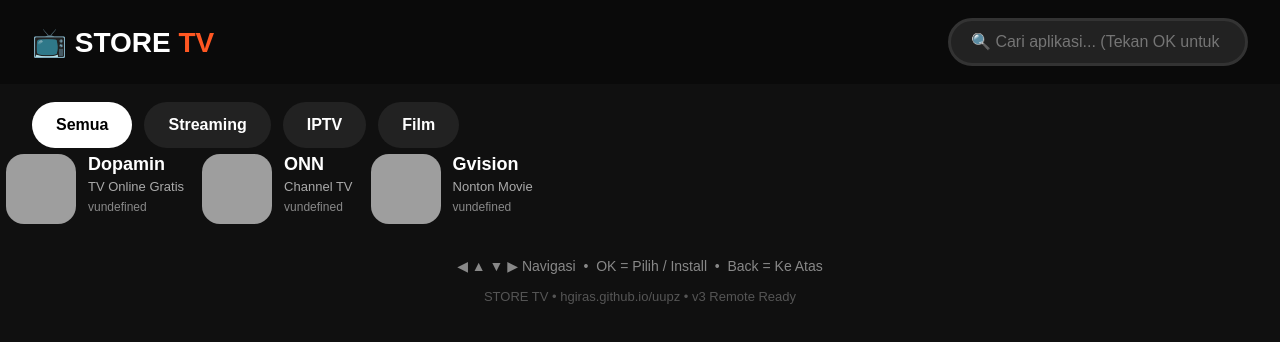
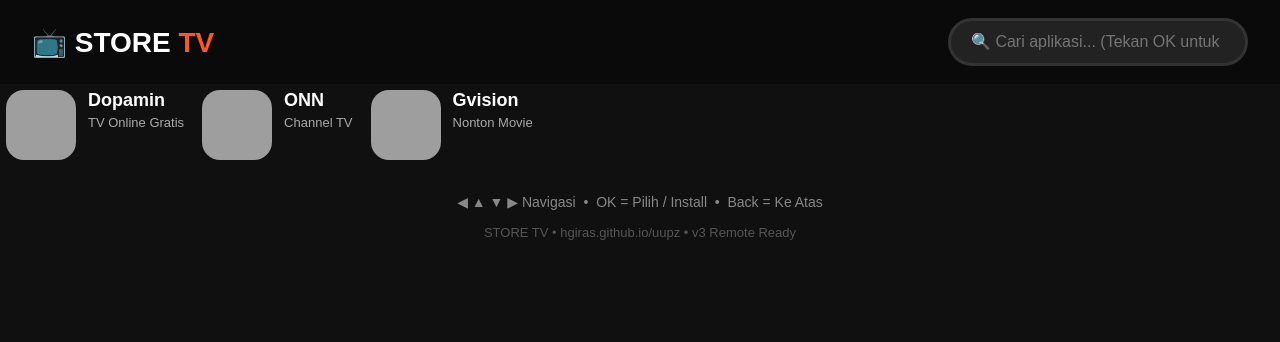
Before and after one commit to balisetyobalinese/UUPZ, a plain HTML site: page index.html in a window 1280 px wide. Drawn offline with Linux system fonts and the light colour scheme; grey boxes are pictures that could not be loaded.

Commit message:
Update index.html

```diff
--- a/index.html
+++ b/index.html
@@ -44,13 +44,6 @@
   <input class="search focusable" id="search" placeholder="🔍 Cari aplikasi... (Tekan OK untuk ketik)" tabindex="0">
 </div>
 
-<div class="cats" id="cats">
-  <button class="cat focusable active" data-cat="all" tabindex="0">Semua</button>
-  <button class="cat focusable" data-cat="streaming" tabindex="0">Streaming</button>
-  <button class="cat focusable" data-cat="iptv" tabindex="0">IPTV</button>
-  <button class="cat focusable" data-cat="film" tabindex="0">Film</button>
-</div>
-
 <div class="row" id="list">Loading...</div>
 
 <div class="hint">◀ ▲ ▼ ▶ Navigasi &nbsp;•&nbsp; OK = Pilih / Install &nbsp;•&nbsp; Back = Ke Atas</div>
@@ -66,7 +59,7 @@ function render(apps, elId){
     const div = document.createElement('div');
     div.className='card focusable';
     div.tabIndex=0;
-    div.innerHTML=`<img src="${app.icon}" onerror="this.src='https://via.placeholder.com/110'" class="card-logo"><div class="card-info"><h3>${app.nama}</h3><p>${app.deskripsi}</p><div class="meta">v${app.version}</div></div>`;
+    div.innerHTML=`<img src="${app.icon}" onerror="this.src='https://via.placeholder.com/110'" class="card-logo"><div class="card-info"><h3>${app.nama}</h3><p>${app.deskripsi}</p></div>`;
     div.addEventListener('click', ()=>{
       window.open(app.apkUrl, '_blank');
     });
```
